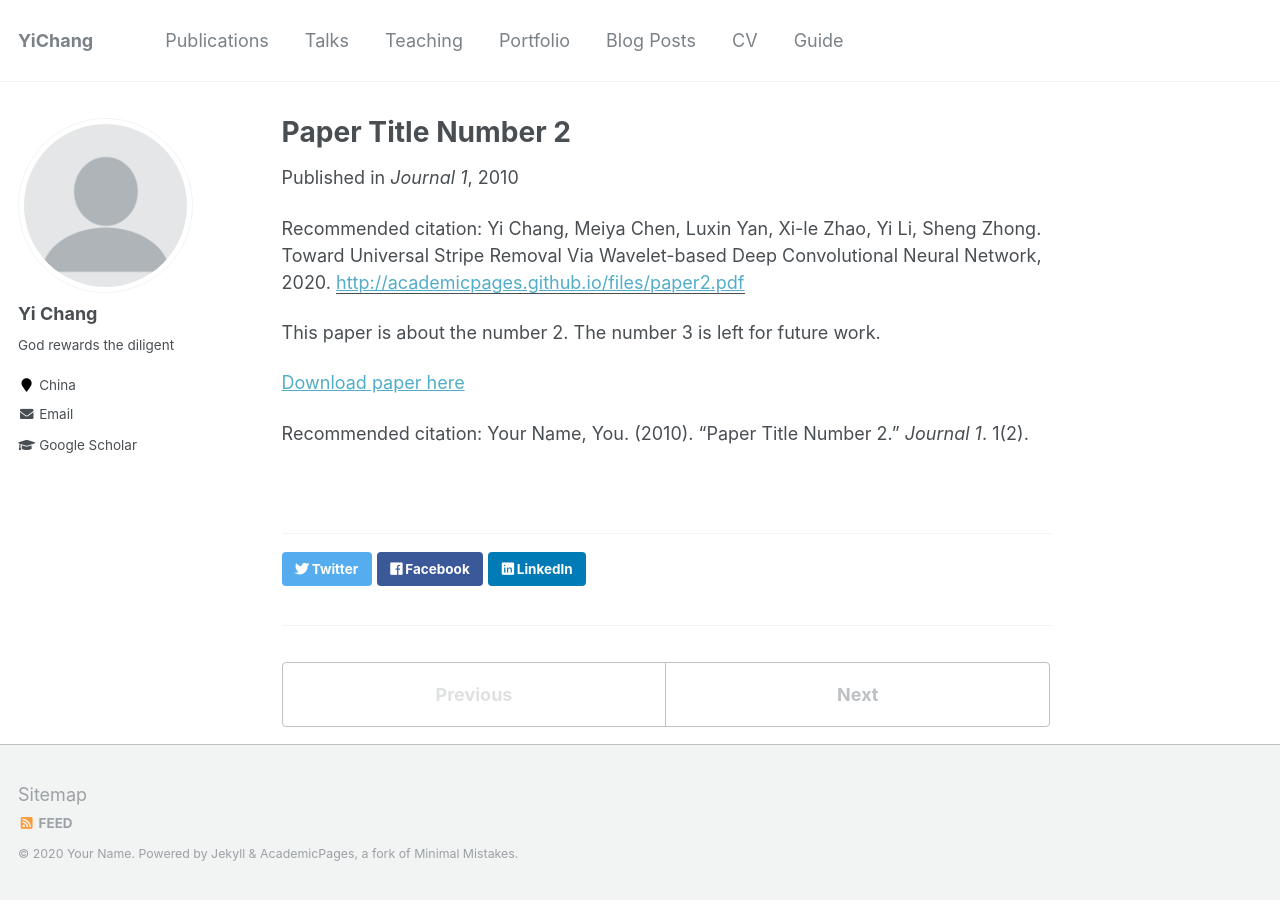
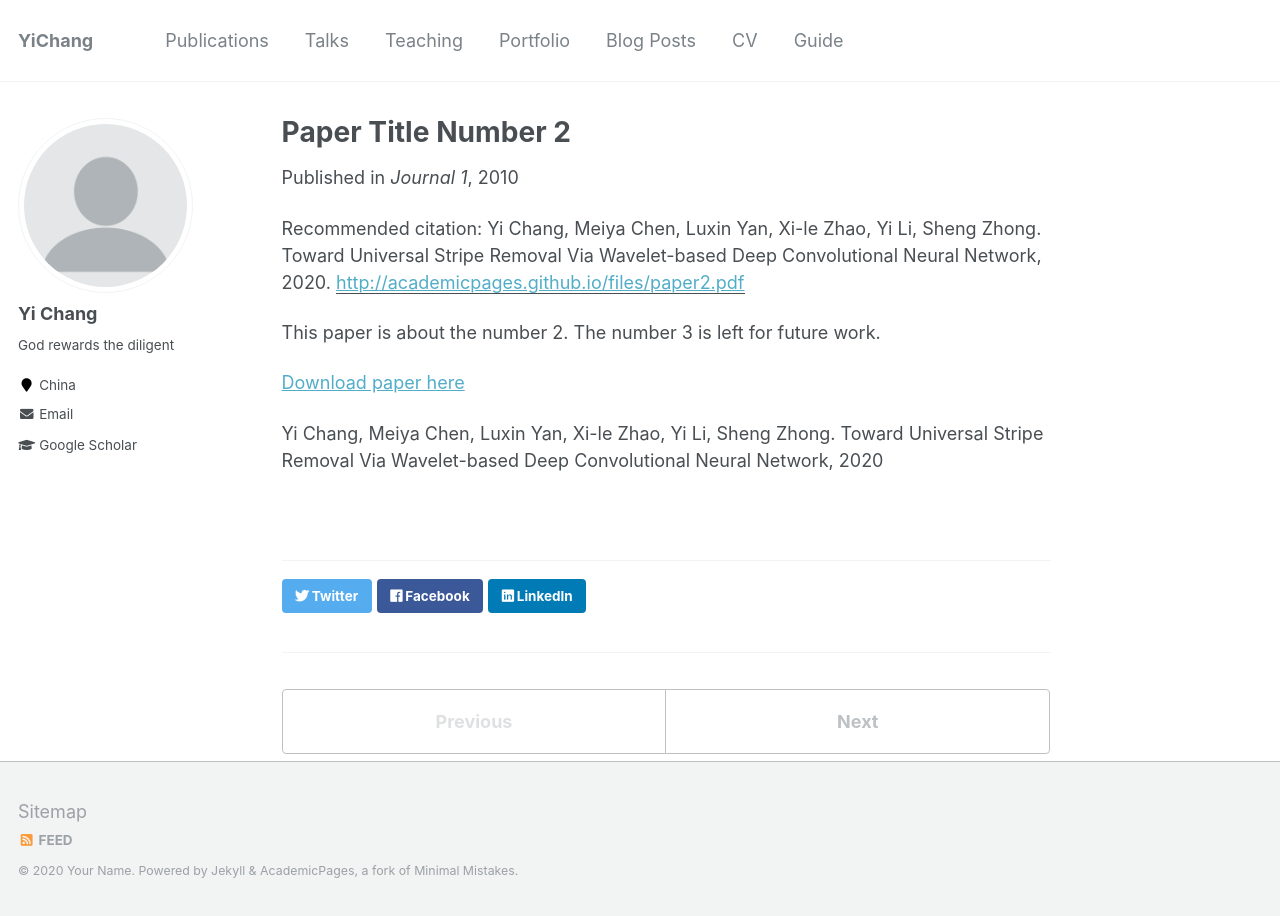
Before and after one commit to zhanwenchen/owuchangyuo.github.io, a Jekyll site: the page built from _publications/2010-10-01-paper-title-number-2.md, in a window 1280 px wide. Built offline with Jekyll 4.4.1, drawn with Linux system fonts in a browser that asks for light colours.

Commit message:
Update 2010-10-01-paper-title-number-2.md

```diff
--- a/_publications/2010-10-01-paper-title-number-2.md
+++ b/_publications/2010-10-01-paper-title-number-2.md
@@ -12,4 +12,4 @@ This paper is about the number 2. The number 3 is left for future work.
 
 [Download paper here](http://academicpages.github.io/files/paper2.pdf)
 
-Recommended citation: Your Name, You. (2010). "Paper Title Number 2." <i>Journal 1</i>. 1(2).
+Yi Chang, Meiya Chen, Luxin Yan, Xi-le Zhao, Yi Li, Sheng Zhong. Toward Universal Stripe Removal Via Wavelet-based Deep Convolutional Neural Network, 2020
```
